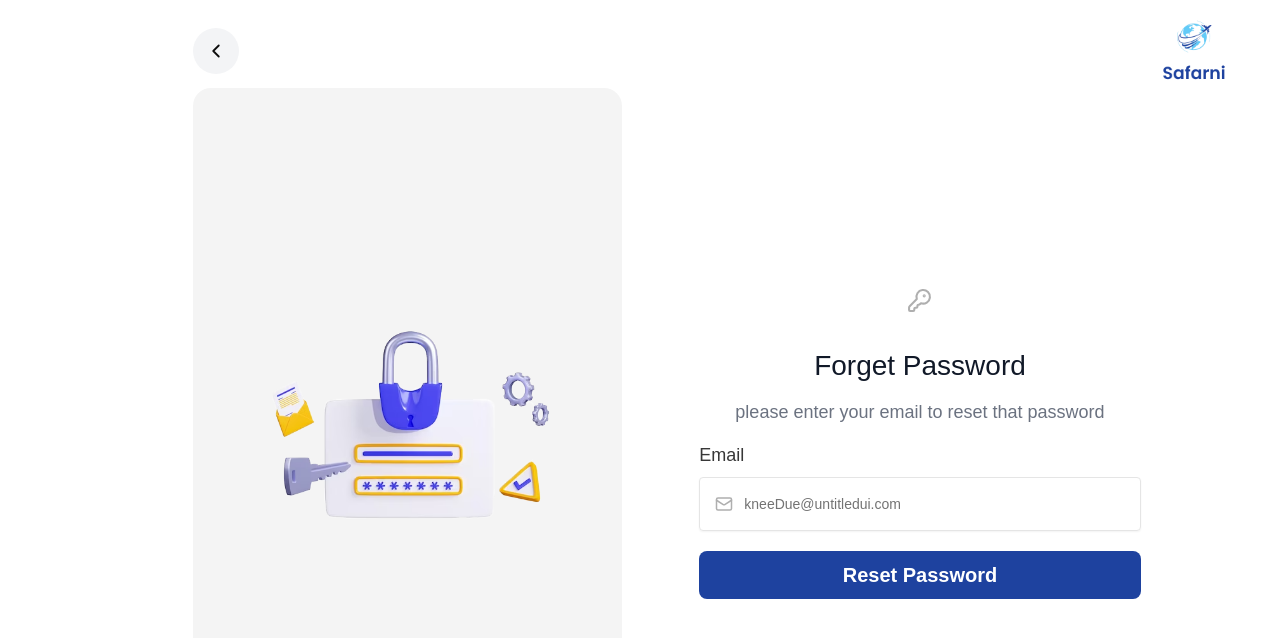
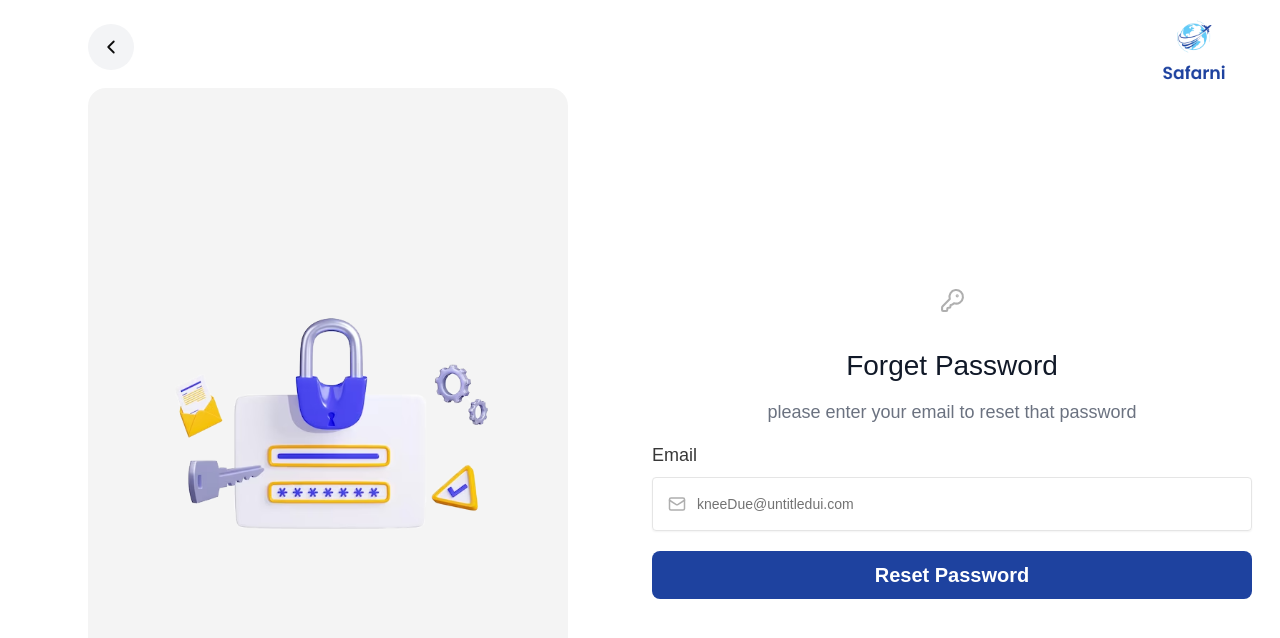
Before and after one commit to Abdulrahmanfawzy/Safarni-team-2, a React (Vite) app: page /forget-pass in a window 1280 px wide. Shown: the top 638 px of the page. Built offline with nearby package versions, Linux system fonts and the light colour scheme.

Commit message:
ui for small screens

```diff
--- a/src/components/auth/LeftCard.tsx
+++ b/src/components/auth/LeftCard.tsx
@@ -16,17 +16,17 @@ export default function LeftCard({
     navigate(-1);
   };
   return (
-    <div className="w-full h-full mb-5 max-w-[608px] flex flex-col items-center justify-center">
-      <div className="relative flex flex-col items-center justify-center h-full max-w-[80%] rounded-2xl bg-[#F4F4F4]">
+    <div className="left-card w-full lg:w-1/2 lg:max-w-[608px] hidden sm:flex h-[30vh] lg:h-full flex-col justify-center items-center lg:items-start max-lg:mb-6">
+      <div className="w-full h-full lg:mb-5 lg:max-w-[608px] flex flex-col items-center justify-center relative">
+        <div className="relative flex flex-col items-center justify-center h-full w-[calc(100%-100px)] lg:max-w-[80%] rounded-2xl bg-[#F4F4F4]">
           {back && (
             <div
               onClick={handleBack}
-            className="cursor-pointer icon absolute left-0 -top-15 p-3 rounded-full bg-[#F3F4F6]"
+              className="cursor-pointer icon absolute left-0 -top-16 p-3 rounded-full bg-[#F3F4F6] z-10"
             >
               <ChevronLeft size={22} color="#0D0D0D" />
             </div>
           )}
-
           <img
             className="w-full h-full p-4 object-contain"
             src={image}
@@ -34,5 +34,6 @@ export default function LeftCard({
           />
         </div>
       </div>
+    </div>
   );
 }
--- a/src/components/auth/RightCard.tsx
+++ b/src/components/auth/RightCard.tsx
@@ -1,6 +1,6 @@
 export default function RightCard({ children }: { children: React.ReactNode }) {
   return (
-    <div className="w-1/2 h-[75%] max-w-[608px] flex items-center justify-start">
+    <div className="w-full lg:w-1/2 h-full lg:h-[75%] lg:max-w-[608px] flex items-center justify-center lg:justify-start px-4 lg:px-0 pb-10 lg:pb-0">
       <div className="flex flex-col items-center justify-center h-full w-full rounded-2xl">
         {children}
       </div>
--- /dev/null
+++ b/src/components/common/Content.tsx
@@ -0,0 +1,7 @@
+export default function Content({ children }: { children: React.ReactNode }) {
+  return (
+    <div className="w-full h-full lg:h-screen flex flex-col lg:flex-row items-center justify-between gap-6 px-4 lg:px-0 py-6 lg:py-0">
+      {children}
+    </div>
+  );
+}
--- a/src/index.css
+++ b/src/index.css
@@ -122,3 +122,30 @@
 body {
   font-family: "Poppins", sans-serif;
 }
+
+:root {
+  /* Colors */
+  --primary: #1e429f;
+  --primary-hover: #1e439fef;
+  --border: #0069ab;
+
+  --white: #ffffff;
+  --light-gray: #f4f4f4;
+  --gray: #9ca3af;
+  --gray-second: #6b7280;
+  --gray-text: #4b5563;
+  --dark-gray: #373737;
+  --very-dark-gray: #111928;
+  --almost-black: #0d0d0d;
+
+  --error: #fb464f;
+  --error-focus: #fb465087;
+
+  --success: #31c48d;
+
+  /* Text Sizes */
+  --heading-1: 28px;
+  --subtitle: 21px;
+  --label: 18px;
+  --body-text: 16px;
+}
--- a/src/pages/auth/ForgetPass.tsx
+++ b/src/pages/auth/ForgetPass.tsx
@@ -8,17 +8,20 @@ import Container from "../../components/common/Container";
 import ForgetPassForm from "../../components/auth/ForgetPassForm";
 import NavAuth from "../../components/auth/NavAuth";
 import { KeyRound } from "lucide-react";
+import Content from "../../components/common/Content";
 
 export default function ForgetPass() {
   return (
     <>
       <Container className="flex flex-col items-center h-screen justify-between">
         <NavAuth />
-        <div className="flex flex-row items-center gap-6 h-screen justify-between">
+        <Content>
           {/* Left Card */}
-          <div className="left-card max-w-[608px] h-full gap-4  flex flex-col justify-center ">
-            <LeftCard back={true} image={leftImage} imgInfo="Forget Password Image" />
-          </div>
+          <LeftCard
+            back={true}
+            image={leftImage}
+            imgInfo="Forget Password Image"
+          />
           {/* Right Card */}
           <RightCard>
             <div className="content flex flex-col gap-4 w-full">
@@ -34,7 +37,7 @@ export default function ForgetPass() {
               <ForgetPassForm />
             </div>
           </RightCard>
-        </div>
+        </Content>
       </Container>
     </>
   );
--- a/src/pages/auth/GetStarted.tsx
+++ b/src/pages/auth/GetStarted.tsx
@@ -8,20 +8,15 @@ import Container from "../../components/common/Container";
 import { Button } from "../../components/ui/button";
 import NavAuth from "../../components/auth/NavAuth";
 import { Link } from "react-router-dom";
+import Content from "../../components/common/Content";
 
 export default function GetStarted() {
   return (
     <Container className="flex flex-col items-center h-screen justify-between">
       <NavAuth />
-      <div className="flex flex-row items-center gap-6 h-screen justify-between">
+      <Content>
         {/* Left Card */}
-        <div className="left-card max-w-[608px] h-full flex flex-col justify-center ">
-          <LeftCard
-            back={false}
-            image={leftImage}
-            imgInfo="Get Started Image"
-          />
-        </div>
+        <LeftCard back={false} image={leftImage} imgInfo="Get Started Image" />
         {/* Right Card */}
         <RightCard>
           <div className="content flex flex-col gap-6">
@@ -49,7 +44,7 @@ export default function GetStarted() {
             </div>
           </div>
         </RightCard>
-      </div>
+      </Content>
     </Container>
   );
 }
--- a/src/pages/auth/LogIn.tsx
+++ b/src/pages/auth/LogIn.tsx
@@ -7,17 +7,16 @@ import leftImage from "../../assets/auth/logIn.png";
 import Container from "../../components/common/Container";
 import LoginForm from "../../components/auth/LoginForm";
 import NavAuth from "../../components/auth/NavAuth";
+import Content from "../../components/common/Content";
 
 export default function LogIn() {
   return (
     <>
       <Container className="flex flex-col items-center h-screen justify-between">
         <NavAuth />
-        <div className="flex flex-row items-center gap-6 h-screen justify-between">
+        <Content>
           {/* Left Card */}
-          <div className="left-card max-w-[608px] h-full gap-4  flex flex-col justify-center ">
-            <LeftCard back={true} image={leftImage} imgInfo="Log In Image" />
-          </div>
+          <LeftCard back={true} image={leftImage} imgInfo="Log In Image" />
           {/* Right Card */}
           <RightCard>
             <div className="content flex flex-col gap-4 w-full">
@@ -32,7 +31,7 @@ export default function LogIn() {
               <LoginForm />
             </div>
           </RightCard>
-        </div>
+        </Content>
       </Container>
     </>
   );
--- a/src/pages/auth/NewPass.tsx
+++ b/src/pages/auth/NewPass.tsx
@@ -7,17 +7,16 @@ import leftImage from "../../assets/auth/new_ForgetPass.png";
 import Container from "../../components/common/Container";
 import NewPassForm from "../../components/auth/NewPassForm";
 import NavAuth from "../../components/auth/NavAuth";
+import Content from "../../components/common/Content";
 
 export default function NewPass() {
   return (
     <>
       <Container className="flex flex-col items-center h-screen justify-between">
         <NavAuth />
-        <div className="flex flex-row items-center gap-6 h-screen justify-between">
+        <Content>
           {/* Left Card */}
-          <div className="left-card max-w-[608px] h-full gap-4  flex flex-col justify-center ">
-            <LeftCard back={true} image={leftImage} imgInfo="Sign Up Image" />
-          </div>
+          <LeftCard back={true} image={leftImage} imgInfo="Sign Up Image" />
           {/* Right Card */}
           <RightCard>
             <div className="content flex flex-col gap-4 w-full">
@@ -33,7 +32,7 @@ export default function NewPass() {
               <NewPassForm />
             </div>
           </RightCard>
-        </div>
+        </Content>
       </Container>
     </>
   );
--- a/src/pages/auth/Otp.tsx
+++ b/src/pages/auth/Otp.tsx
@@ -8,17 +8,20 @@ import Container from "../../components/common/Container";
 import OtpForm from "../../components/auth/OtpForm";
 import NavAuth from "../../components/auth/NavAuth";
 import { Mail } from "lucide-react";
+import Content from "../../components/common/Content";
 
 export default function Otp() {
   return (
     <>
       <Container className="flex flex-col items-center h-screen justify-between">
         <NavAuth />
-        <div className="flex flex-row items-center gap-6 h-screen justify-between">
+        <Content>
           {/* Left Card */}
-          <div className="left-card max-w-[608px] h-full gap-4  flex flex-col justify-center ">
-            <LeftCard back={true} image={leftImage} imgInfo="Forget Password Image" />
-          </div>
+          <LeftCard
+            back={true}
+            image={leftImage}
+            imgInfo="Forget Password Image"
+          />
           {/* Right Card */}
           <RightCard>
             <div className="content flex flex-col gap-4 w-full">
@@ -35,7 +38,7 @@ export default function Otp() {
               <OtpForm />
             </div>
           </RightCard>
-        </div>
+        </Content>
       </Container>
     </>
   );
--- a/src/pages/auth/SignUp.tsx
+++ b/src/pages/auth/SignUp.tsx
@@ -7,17 +7,16 @@ import leftImage from "../../assets/auth/signUp.png";
 import Container from "../../components/common/Container";
 import SignupForm from "../../components/auth/SignupForm";
 import NavAuth from "../../components/auth/NavAuth";
+import Content from "../../components/common/Content";
 
 export default function SignUp() {
   return (
     <>
       <Container className="flex flex-col items-center h-screen justify-between">
         <NavAuth />
-        <div className="flex flex-row items-center gap-6 h-screen justify-between">
+        <Content>
           {/* Left Card */}
-          <div className="left-card max-w-[608px] h-full gap-4  flex flex-col justify-center ">
-            <LeftCard back={true} image={leftImage} imgInfo="Sign Up Image" />
-          </div>
+          <LeftCard back={true} image={leftImage} imgInfo="Sign Up Image" />
           {/* Right Card */}
           <RightCard>
             <div className="content flex flex-col gap-4 w-full">
@@ -32,7 +31,7 @@ export default function SignUp() {
               <SignupForm />
             </div>
           </RightCard>
-        </div>
+        </Content>
       </Container>
     </>
   );
```
Also changed, not shown: colors.txt (added). Lines whose indentation alone changed are shown as unchanged.
